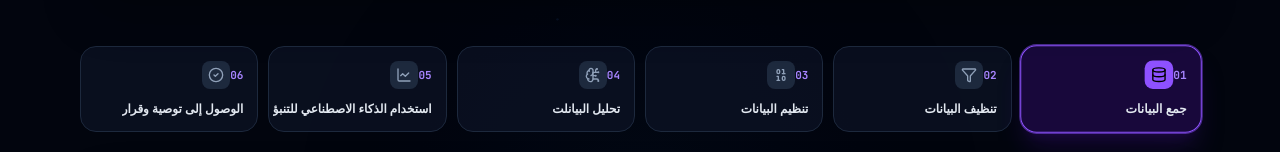
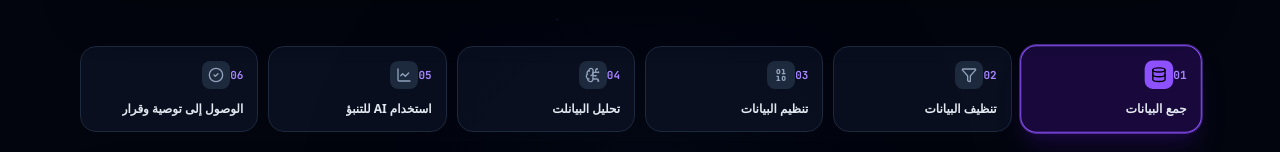
Before and after one commit to yusef12345555555555/SHURUQ, a React (Vite) app: page / in a window 1280 px wide. Shown: the part 4630-4782 px from the top of the page. Built offline with nearby package versions, Linux system fonts and the light colour scheme; a web font is replaced by a local one.

Commit message:
Chapter04DataJourney.tsx

```diff
--- a/src/components/chapters/Chapter04DataJourney.tsx
+++ b/src/components/chapters/Chapter04DataJourney.tsx
@@ -65,7 +65,7 @@ export const Chapter04DataJourney: React.FC = () => {
     {
       id: 'prediction',
       number: '05',
-      titleAr: 'استخدام الذكاء الاصطناعي للتنبؤ',
+      titleAr: 'استخدام AI للتنبؤ',
       subtitleEn: 'Time-Series & Scenario Forecasting',
       descAr: 'بناء سيناريوهات مستقبلية دقيقة لحجم الطلب، تدفق السيولة، أو احتمالات الأعطال.',
       entropyPercent: 12,
```
